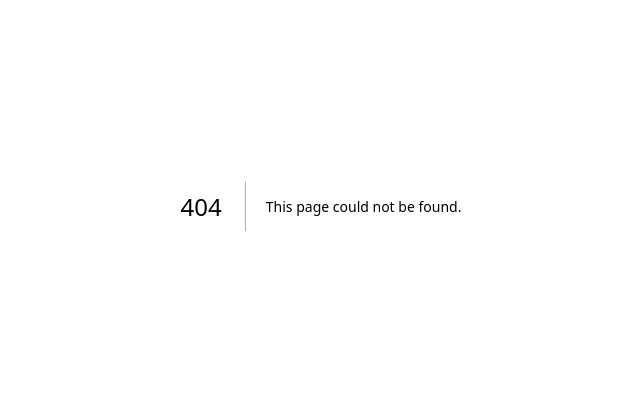
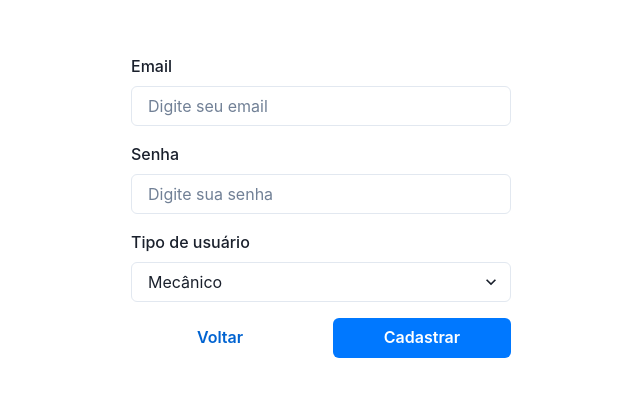
Before and after one commit to ICEI-PUC-Minas-PPLES-TI/plf-es-2023-1-ti5-5104100-race-engineering, a Next.js app in the folder codigo/web/race-engineering/: page /register-user in a window 1280 px wide. Before the commit this address had no page. Shown: the part 194-590 px from the top of the page, without its empty margins (319-959 px from the left). Built offline with nearby package versions, Linux system fonts and the light colour scheme.

Commit message:
feat: create login and register

```diff
--- a/codigo/web/race-engineering/package.json
+++ b/codigo/web/race-engineering/package.json
@@ -9,11 +9,15 @@
     "lint": "next lint"
   },
   "dependencies": {
+    "@chakra-ui/react": "^2.5.5",
+    "@emotion/react": "^11.10.6",
+    "@emotion/styled": "^11.10.6",
     "@types/node": "18.15.5",
     "@types/react": "18.0.28",
     "@types/react-dom": "18.0.11",
     "eslint": "8.36.0",
     "eslint-config-next": "13.2.4",
+    "framer-motion": "^10.10.0",
     "next": "13.2.4",
     "react": "18.2.0",
     "react-dom": "18.2.0",
--- a/codigo/web/race-engineering/src/pages/_app.tsx
+++ b/codigo/web/race-engineering/src/pages/_app.tsx
@@ -1,6 +1,13 @@
-import '@/styles/globals.css'
-import type { AppProps } from 'next/app'
+import '@/styles/globals.css';
+
+import { ChakraProvider } from '@chakra-ui/react';
+
+import type { AppProps } from "next/app";
 
 export default function App({ Component, pageProps }: AppProps) {
-  return <Component {...pageProps} />
+  return (
+    <ChakraProvider>
+      <Component {...pageProps} />
+    </ChakraProvider>
+  );
 }
--- a/codigo/web/race-engineering/src/pages/_document.tsx
+++ b/codigo/web/race-engineering/src/pages/_document.tsx
@@ -1,4 +1,4 @@
-import { Html, Head, Main, NextScript } from 'next/document'
+import { Head, Html, Main, NextScript } from 'next/document';
 
 export default function Document() {
   return (
@@ -9,5 +9,5 @@ export default function Document() {
         <NextScript />
       </body>
     </Html>
-  )
+  );
 }
--- /dev/null
+++ b/codigo/web/race-engineering/src/pages/register-user/index.tsx
@@ -0,0 +1,96 @@
+import { useRouter } from "next/router";
+import { useState } from "react";
+
+import {
+  Box,
+  Button,
+  FormControl,
+  FormLabel,
+  Input,
+  Select,
+  VStack,
+} from "@chakra-ui/react";
+
+const LoginPage = () => {
+  const options = ["Mecânico", "Analista", "Piloto"];
+  const router = useRouter();
+
+  const [email, setEmail] = useState("");
+  const [password, setPassword] = useState("");
+  const [typeUser, setTypeUser] = useState("");
+  const [selected, setSelected] = useState("");
+
+  const handleChange = (event: any) => {
+    setSelected(event.target.value);
+  };
+
+  const handleSubmit = (event: React.FormEvent) => {
+    event.preventDefault();
+    console.log(email, password, typeUser);
+  };
+
+  return (
+    <Box
+      height="100vh"
+      width="100%"
+      display="flex"
+      justifyContent="center"
+      alignItems="center"
+    >
+      <VStack spacing={4} align="stretch" maxWidth={500}>
+        <FormControl id="email" width={380}>
+          <FormLabel>Email</FormLabel>
+          <Input
+            type="email"
+            value={email}
+            onChange={(event) => setEmail(event.target.value)}
+            placeholder="Digite seu email"
+          />
+        </FormControl>
+        <FormControl id="password">
+          <FormLabel>Senha</FormLabel>
+          <Input
+            type="password"
+            value={password}
+            onChange={(event) => setPassword(event.target.value)}
+            placeholder="Digite sua senha"
+          />
+        </FormControl>
+        <FormControl id="password">
+          <FormLabel>Tipo de usuário</FormLabel>
+          <Select value={selected} onChange={handleChange}>
+            {options.map((option) => (
+              <option key={option} value={option}>
+                {option}
+              </option>
+            ))}
+          </Select>
+        </FormControl>
+
+        <Box display="flex" width="100%">
+          <Button
+            colorScheme="messenger"
+            variant="ghost"
+            onClick={() => {
+              router.back();
+            }}
+            width="50%"
+            mr="3"
+          >
+            Voltar
+          </Button>
+          <Button
+            colorScheme="messenger"
+            onClick={handleSubmit}
+            width="50%"
+            ml="3"
+          >
+            Cadastrar
+          </Button>
+        </Box>
+      </VStack>
+    </Box>
+  );
+};
+
+export default LoginPage;
```
Also changed, not shown: codigo/web/race-engineering/src/pages/index.tsx (+20 -112 lines), codigo/web/race-engineering/src/pages/login/index.tsx (added, +68 -0 lines), codigo/web/race-engineering/src/components/form/form.tsx (added), 2 other files (tests, documents, lock files or other folders).
